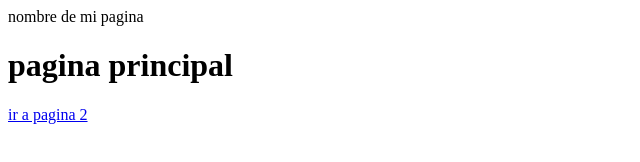
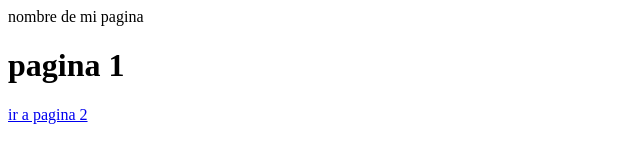
Before and after one commit to kenia200087/github.io, a plain HTML site: page index.html in a window 1280 px wide. Shown: the whole page, without its empty margins (0-640 px from the left). Drawn offline with Linux system fonts and the light colour scheme.

Commit message:
Update index.html

```diff
--- a/index.html
+++ b/index.html
@@ -4,7 +4,7 @@
   <tlitle>nombre de mi pagina</tlitle>
 </head>
 <body>
-<h1>pagina principal</h1>
+<h1>pagina 1</h1>
   <a href="pagina2.html">ir a pagina 2</a>
 </body>
 </html>
```
